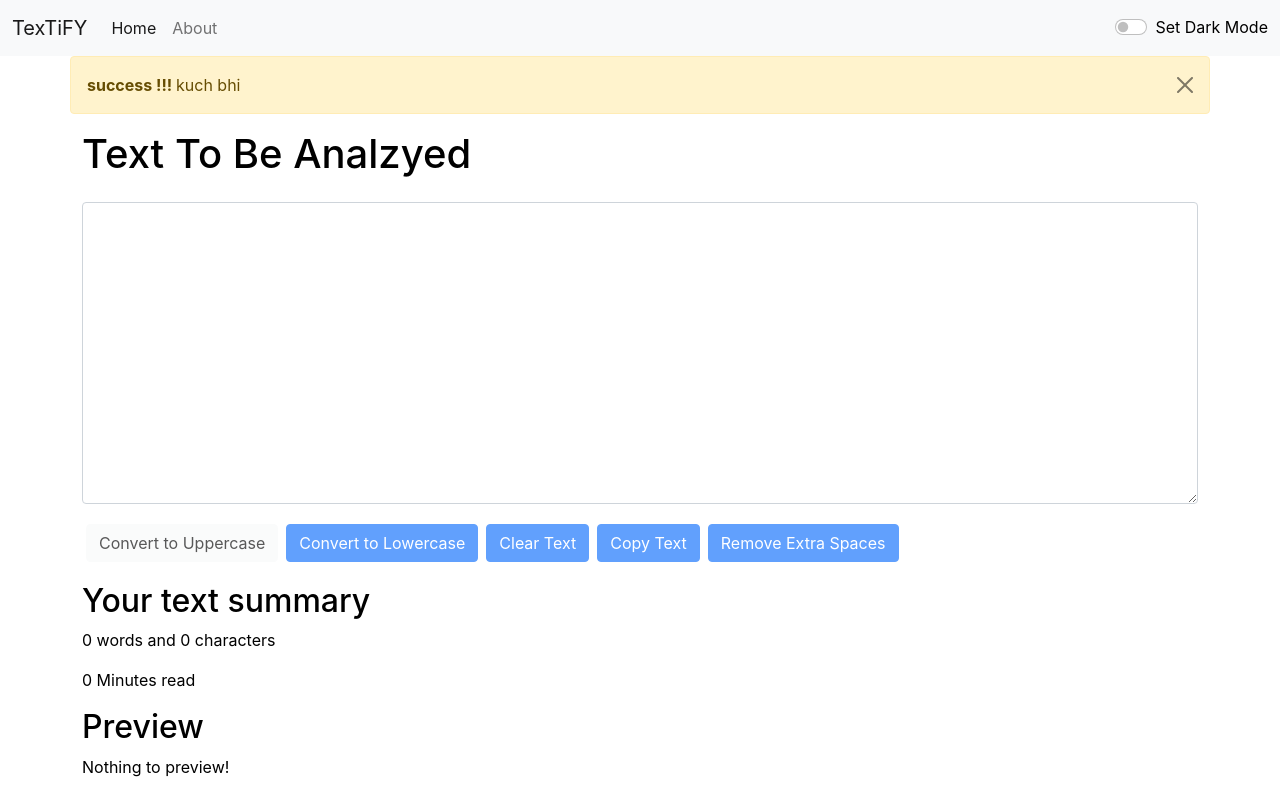
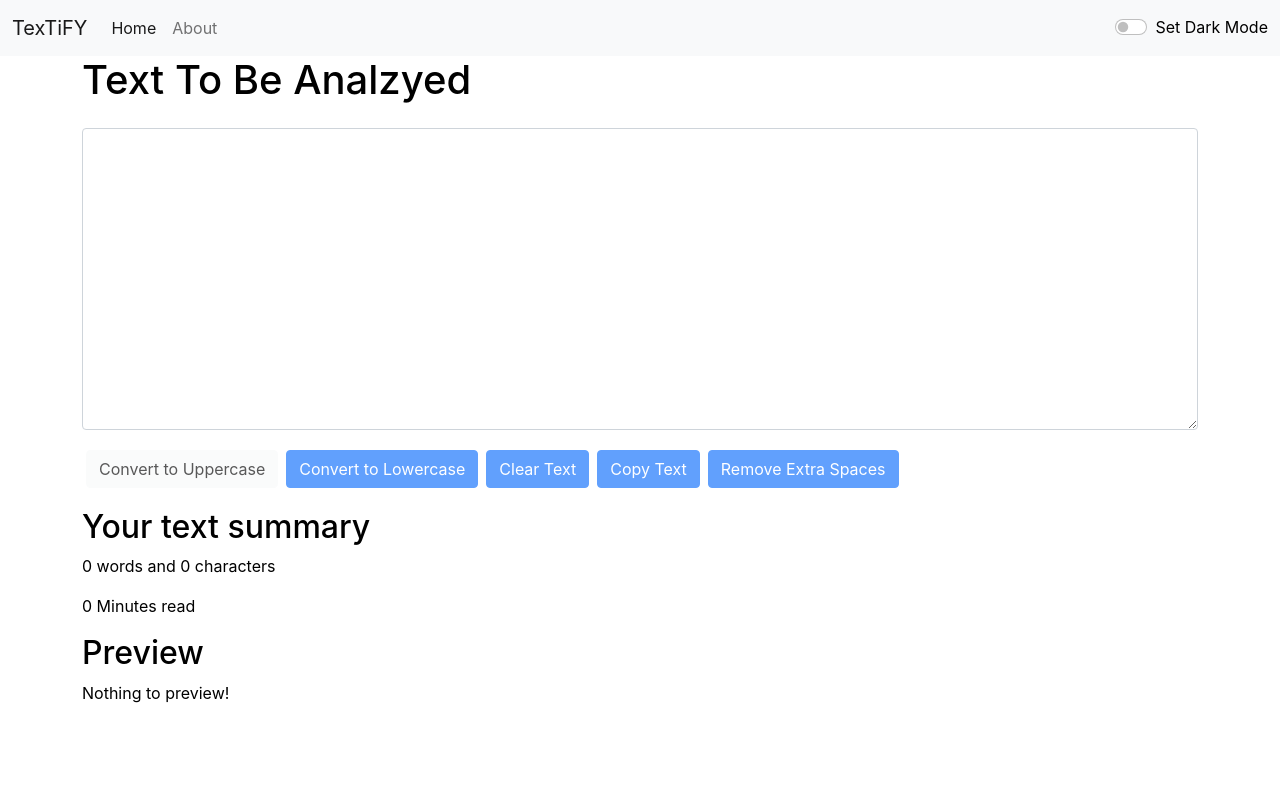
Before and after one commit to biasedzeus/text-formatter-analyzer, a React (Create React App) app: page / in a window 1280 px wide. Built offline with nearby package versions, Linux system fonts and the light colour scheme.

Commit message:
toastify config

```diff
--- a/src/App.js
+++ b/src/App.js
@@ -15,13 +15,9 @@ function App() {
   //to check system is set to dark or light theme
   const isSystemDark = window.matchMedia("(prefers-color-scheme:dark)").matches;
 
-
   //STATES
   const [darkMode, setDarkMode] = useState(isSystemDark);
-  const [alert, setAlert] = useState({message:"kuch bhi",
-type:"success"});
-
-
+  const [alert, setAlert] = useState(null);
 
   const showAlert = (msg, type) => {
     setAlert({
@@ -31,7 +27,6 @@ type:"success"});
   };
 
   console.log(isSystemDark);
-
 
   const lightTheme = {
     backgroundColor: "white",
@@ -44,13 +39,13 @@ type:"success"});
   };
 
   const toggleMode = () => {
-    setDarkMode((toggle) => !toggle)
-    darkMode?toast("Light Mode Enabled"):toast("Dark Mode Enabled");
+    setDarkMode((toggle) => !toggle);
+    darkMode ? toast("Light Mode Enabled") : toast("Dark Mode Enabled");
+    // darkMode?showAlert("Light Mode Enabled","success"):showAlert("Dark Mode","success");
   };
   //to set bg of whole body based on theme toggle
   if (darkMode) {
     document.body.style.backgroundColor = "black";
-
   } else {
     document.body.style.backgroundColor = "white";
   }
@@ -64,10 +59,7 @@ type:"success"});
         mode={darkMode ? "dark" : "light"}
       />
 
-
-
       <Alert alert={alert} />
-
 
       <ToastContainer
         position="bottom-right"
@@ -79,10 +71,8 @@ type:"success"});
         pauseOnFocusLoss
         draggable
         pauseOnHover
-      theme={
-        darkMode?"dark":"light"
-      }/>
-
+        theme={darkMode ? "dark" : "light"}
+      />
 
       <div className="container">{/* <About/> */}</div>
       <TextForm
```
Lines whose indentation alone changed are shown as unchanged.
